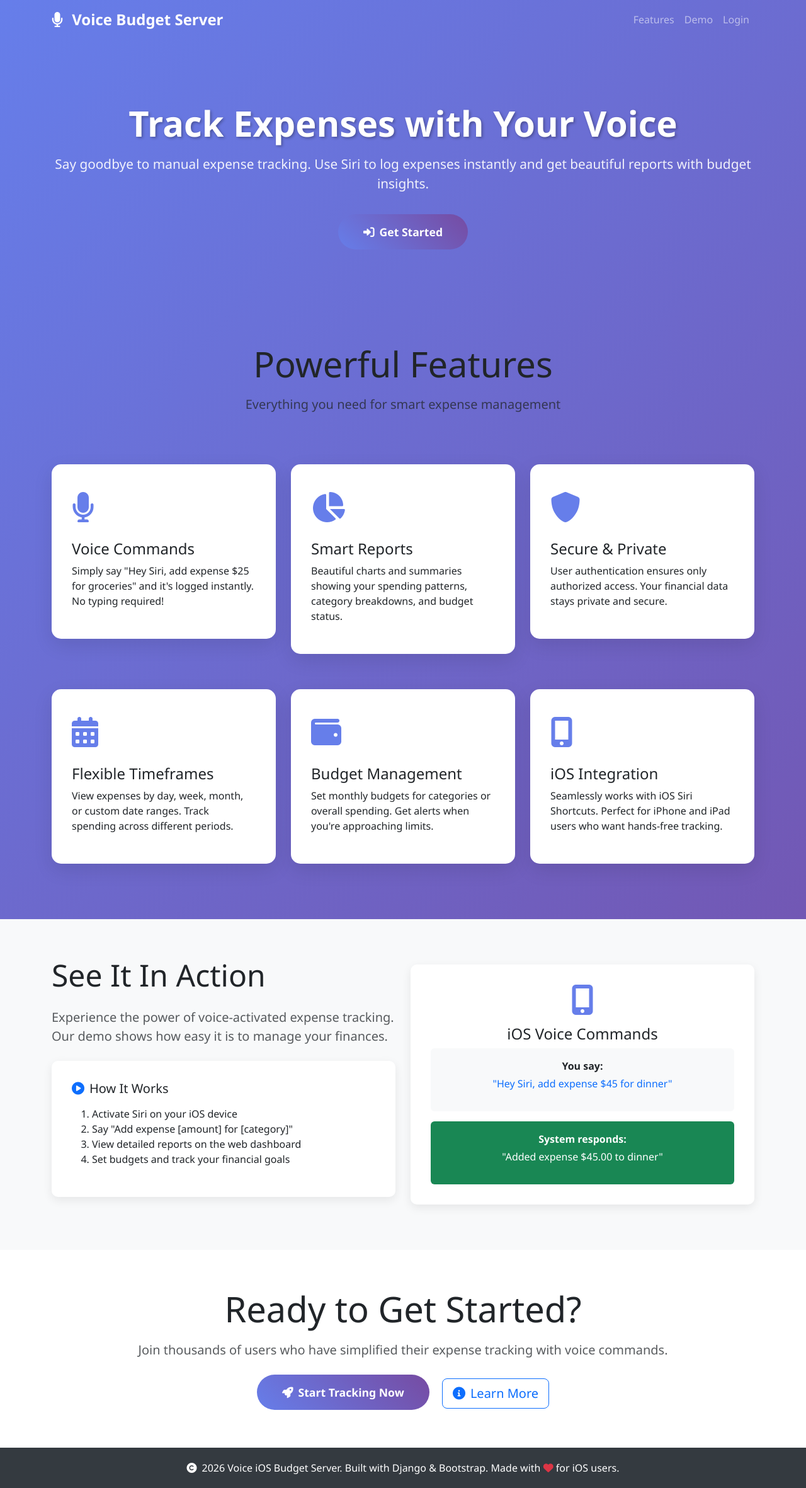
After one commit to Dewanik/voice-ios-budget-server, a Django app: page / in a window 1280 px wide. The commit adds this page. Shown: the whole page at 63% size. Run offline with Django 5.2, Linux system fonts and the light colour scheme.

Commit message:
auths, lands, and readme

```diff
--- a/apiAccess/apiAccess/urls.py
+++ b/apiAccess/apiAccess/urls.py
@@ -22,5 +22,5 @@ urlpatterns = [
     path("admin/", admin.site.urls),
     path('accounts/', include('django.contrib.auth.urls')),
     path('api/siri/', include('siriapi.urls')),
-    path('expenses/', include('expenses.urls')),
+    path('', include('expenses.urls')),
 ]
--- a/apiAccess/expenses/urls.py
+++ b/apiAccess/expenses/urls.py
@@ -4,10 +4,14 @@ from . import views
 app_name = 'expenses'
 
 urlpatterns = [
+    # Landing page at root
+    path('', views.landing_page, name='landing_page'),
+
+    # Expense reports (login required)
+    path('today/', views.expenses_today, name='expenses_today'),
     path('week/', views.expenses_week, name='expenses_week'),
     path('month/', views.expenses_month, name='expenses_month'),
     path('month/<str:year_month>/', views.expenses_month_specific, name='expenses_month_specific'),
     path('range/', views.expenses_range, name='expenses_range'),
-    path('today/', views.expenses_today, name='expenses_today'),
     path('budgets/', views.expenses_budgets, name='expenses_budgets'),
 ]
--- a/apiAccess/expenses/views.py
+++ b/apiAccess/expenses/views.py
@@ -7,10 +7,15 @@ from django.contrib.auth.decorators import login_required
 from siriapi.models import Expense, Budget
 
 
-def get_expenses_report(start_date, end_date, title):
-    expenses = Expense.objects.filter(created_at__date__range=(start_date, end_date)).order_by('-created_at')
+def landing_page(request):
+    """Public landing page showcasing the app features"""
+    return render(request, 'expenses/landing.html')
+
+
+def get_expenses_report(user, start_date, end_date, title):
+    expenses = Expense.objects.filter(user=user, created_at__date__range=(start_date, end_date)).order_by('-created_at')
     total = expenses.aggregate(total=Sum('amount'))['total'] or 0
-    totals_by_category = list(Expense.objects.filter(created_at__date__range=(start_date, end_date)).values('category').annotate(total=Sum('amount')).order_by('-total'))
+    totals_by_category = list(Expense.objects.filter(user=user, created_at__date__range=(start_date, end_date)).values('category').annotate(total=Sum('amount')).order_by('-total'))
     expenses_list = [
         {
             'id': e.id,
@@ -24,7 +29,7 @@ def get_expenses_report(start_date, end_date, title):
 
     # Budgets for the period (assuming monthly budgets)
     period_str = start_date.strftime('%Y-%m')
-    budgets = Budget.objects.filter(period=period_str)
+    budgets = Budget.objects.filter(user=user, period=period_str)
     overall_budget = budgets.filter(category='').first()
     category_budgets = {b.category: b.amount for b in budgets.exclude(category='')}
 
@@ -65,7 +70,7 @@ def expenses_week(request):
     monday = now - timedelta(days=now.weekday())
     start = monday.date()
     end = (monday + timedelta(days=6)).date()
-    context = get_expenses_report(start, end, "This Week's Expenses")
+    context = get_expenses_report(request.user, start, end, "This Week's Expenses")
     return render(request, 'expenses/report.html', context)
 
 
@@ -79,7 +84,7 @@ def expenses_month(request):
     now = timezone.now()
     start = now.replace(day=1).date()
     end = now.date()
-    context = get_expenses_report(start, end, "Current Month Expenses")
+    context = get_expenses_report(request.user, start, end, "Current Month Expenses")
     return render(request, 'expenses/report.html', context)
 
 
@@ -102,7 +107,7 @@ def expenses_month_specific(request, year_month=None):
         title = f"Expenses for {start.strftime('%B %Y')}"
     except ValueError:
         return render(request, 'expenses/error.html', {'error': 'Invalid month format. Use YYYY-MM'})
-    context = get_expenses_report(start, end, title)
+    context = get_expenses_report(request.user, start, end, title)
     return render(request, 'expenses/report.html', context)
 
 
@@ -128,7 +133,7 @@ def expenses_range(request):
         title = f"Expenses from {start.strftime('%B %d, %Y')} to {end.strftime('%B %d, %Y')}"
     except ValueError:
         return render(request, 'expenses/error.html', {'error': 'Invalid date format. Use YYYY-MM-DD'})
-    context = get_expenses_report(start, end, title)
+    context = get_expenses_report(request.user, start, end, title)
     return render(request, 'expenses/report.html', context)
 
 
@@ -136,7 +141,7 @@ def expenses_range(request):
 @login_required
 def expenses_today(request):
     today = timezone.now().date()
-    context = get_expenses_report(today, today, "Today's Expenses")
+    context = get_expenses_report(request.user, today, today, "Today's Expenses")
     return render(request, 'expenses/report.html', context)
 
 
@@ -152,16 +157,16 @@ def expenses_budgets(request):
             if period and amount:
                 try:
                     amount = float(amount)
-                    Budget.objects.get_or_create(period=period, category=category, defaults={'amount': amount})
+                    Budget.objects.get_or_create(user=request.user, period=period, category=category, defaults={'amount': amount})
                 except ValueError:
                     pass
         elif action == 'delete':
             budget_id = request.POST.get('budget_id')
             if budget_id:
-                Budget.objects.filter(id=budget_id).delete()
-        return redirect('/expenses/budgets/')
+                Budget.objects.filter(user=request.user, id=budget_id).delete()
+        return redirect('/budgets/')
 
-    budgets = Budget.objects.all().order_by('-created_at')
+    budgets = Budget.objects.filter(user=request.user).order_by('-created_at')
     context = {
         'title': 'Manage Budgets',
         'budgets': budgets,
--- a/apiAccess/templates/expenses/budgets.html
+++ b/apiAccess/templates/expenses/budgets.html
@@ -16,9 +16,9 @@
 
         <!-- Navigation -->
         <nav class="mb-4">
-            <a href="/expenses/today/" class="btn btn-outline-primary">Today</a>
-            <a href="/expenses/week/" class="btn btn-outline-primary">This Week</a>
-            <a href="/expenses/month/" class="btn btn-outline-primary">This Month</a>
+            <a href="/today/" class="btn btn-outline-primary">Today</a>
+            <a href="/week/" class="btn btn-outline-primary">This Week</a>
+            <a href="/month/" class="btn btn-outline-primary">This Month</a>
         </nav>
 
         <!-- Add Budget Form -->
--- /dev/null
+++ b/apiAccess/templates/expenses/landing.html
@@ -0,0 +1,268 @@
+<!DOCTYPE html>
+<html lang="en">
+<head>
+    <meta charset="UTF-8">
+    <meta name="viewport" content="width=device-width, initial-scale=1.0">
+    <title>Voice iOS Budget Server - Smart Expense Tracking with Siri</title>
+    <meta name="description" content="Track expenses effortlessly with voice commands using Siri. Beautiful reports, budget management, and secure access for iOS users.">
+    <link href="https://cdn.jsdelivr.net/npm/bootstrap@5.3.0/dist/css/bootstrap.min.css" rel="stylesheet">
+    <link href="https://cdnjs.cloudflare.com/ajax/libs/font-awesome/6.0.0/css/all.min.css" rel="stylesheet">
+    <style>
+        body {
+            background: linear-gradient(135deg, #667eea 0%, #764ba2 100%);
+            min-height: 100vh;
+            font-family: 'Segoe UI', Tahoma, Geneva, Verdana, sans-serif;
+        }
+        .hero-section {
+            padding: 100px 0;
+            color: white;
+            text-align: center;
+        }
+        .hero-section h1 {
+            font-size: 3.5rem;
+            font-weight: 700;
+            margin-bottom: 1rem;
+            text-shadow: 2px 2px 4px rgba(0,0,0,0.3);
+        }
+        .hero-section p {
+            font-size: 1.3rem;
+            margin-bottom: 2rem;
+            opacity: 0.9;
+        }
+        .feature-card {
+            background: white;
+            border-radius: 15px;
+            padding: 2rem;
+            margin: 1rem 0;
+            box-shadow: 0 10px 30px rgba(0,0,0,0.1);
+            transition: transform 0.3s ease;
+        }
+        .feature-card:hover {
+            transform: translateY(-5px);
+        }
+        .feature-icon {
+            font-size: 3rem;
+            color: #667eea;
+            margin-bottom: 1rem;
+        }
+        .cta-section {
+            background: white;
+            padding: 60px 0;
+            text-align: center;
+        }
+        .btn-custom {
+            background: linear-gradient(45deg, #667eea, #764ba2);
+            border: none;
+            padding: 15px 40px;
+            font-size: 1.1rem;
+            font-weight: 600;
+            border-radius: 50px;
+            color: white;
+            text-decoration: none;
+            display: inline-block;
+            transition: all 0.3s ease;
+        }
+        .btn-custom:hover {
+            transform: translateY(-2px);
+            box-shadow: 0 10px 25px rgba(102, 126, 234, 0.3);
+            color: white;
+            text-decoration: none;
+        }
+        .demo-section {
+            background: #f8f9fa;
+            padding: 60px 0;
+        }
+        .demo-card {
+            background: white;
+            border-radius: 10px;
+            padding: 2rem;
+            box-shadow: 0 5px 15px rgba(0,0,0,0.08);
+        }
+        .navbar-brand {
+            font-weight: 700;
+            font-size: 1.5rem;
+        }
+        .footer {
+            background: #343a40;
+            color: white;
+            padding: 20px 0;
+            text-align: center;
+        }
+    </style>
+</head>
+<body>
+    <!-- Navigation -->
+    <nav class="navbar navbar-expand-lg navbar-dark bg-transparent">
+        <div class="container">
+            <a class="navbar-brand" href="#">
+                <i class="fas fa-microphone me-2"></i>
+                Voice Budget Server
+            </a>
+            <button class="navbar-toggler" type="button" data-bs-toggle="collapse" data-bs-target="#navbarNav">
+                <span class="navbar-toggler-icon"></span>
+            </button>
+            <div class="collapse navbar-collapse" id="navbarNav">
+                <ul class="navbar-nav ms-auto">
+                    <li class="nav-item">
+                        <a class="nav-link" href="#features">Features</a>
+                    </li>
+                    <li class="nav-item">
+                        <a class="nav-link" href="#demo">Demo</a>
+                    </li>
+                    <li class="nav-item">
+                        <a class="nav-link" href="/accounts/login/">Login</a>
+                    </li>
+                </ul>
+            </div>
+        </div>
+    </nav>
+
+    <!-- Hero Section -->
+    <section class="hero-section">
+        <div class="container">
+            <h1>Track Expenses with Your Voice</h1>
+            <p class="lead">Say goodbye to manual expense tracking. Use Siri to log expenses instantly and get beautiful reports with budget insights.</p>
+            <a href="/accounts/login/" class="btn-custom">
+                <i class="fas fa-sign-in-alt me-2"></i>Get Started
+            </a>
+        </div>
+    </section>
+
+    <!-- Features Section -->
+    <section id="features" class="py-5">
+        <div class="container">
+            <div class="row text-center mb-5">
+                <div class="col-12">
+                    <h2 class="display-4 text-dark mb-3">Powerful Features</h2>
+                    <p class="lead text-muted">Everything you need for smart expense management</p>
+                </div>
+            </div>
+            <div class="row">
+                <div class="col-md-4 mb-4">
+                    <div class="feature-card">
+                        <div class="feature-icon">
+                            <i class="fas fa-microphone"></i>
+                        </div>
+                        <h4>Voice Commands</h4>
+                        <p>Simply say "Hey Siri, add expense $25 for groceries" and it's logged instantly. No typing required!</p>
+                    </div>
+                </div>
+                <div class="col-md-4 mb-4">
+                    <div class="feature-card">
+                        <div class="feature-icon">
+                            <i class="fas fa-chart-pie"></i>
+                        </div>
+                        <h4>Smart Reports</h4>
+                        <p>Beautiful charts and summaries showing your spending patterns, category breakdowns, and budget status.</p>
+                    </div>
+                </div>
+                <div class="col-md-4 mb-4">
+                    <div class="feature-card">
+                        <div class="feature-icon">
+                            <i class="fas fa-shield-alt"></i>
+                        </div>
+                        <h4>Secure & Private</h4>
+                        <p>User authentication ensures only authorized access. Your financial data stays private and secure.</p>
+                    </div>
+                </div>
+                <div class="col-md-4 mb-4">
+                    <div class="feature-card">
+                        <div class="feature-icon">
+                            <i class="fas fa-calendar-alt"></i>
+                        </div>
+                        <h4>Flexible Timeframes</h4>
+                        <p>View expenses by day, week, month, or custom date ranges. Track spending across different periods.</p>
+                    </div>
+                </div>
+                <div class="col-md-4 mb-4">
+                    <div class="feature-card">
+                        <div class="feature-icon">
+                            <i class="fas fa-wallet"></i>
+                        </div>
+                        <h4>Budget Management</h4>
+                        <p>Set monthly budgets for categories or overall spending. Get alerts when you're approaching limits.</p>
+                    </div>
+                </div>
+                <div class="col-md-4 mb-4">
+                    <div class="feature-card">
+                        <div class="feature-icon">
+                            <i class="fas fa-mobile-alt"></i>
+                        </div>
+                        <h4>iOS Integration</h4>
+                        <p>Seamlessly works with iOS Siri Shortcuts. Perfect for iPhone and iPad users who want hands-free tracking.</p>
+                    </div>
+                </div>
+            </div>
+        </div>
+    </section>
+
+    <!-- Demo Section -->
+    <section id="demo" class="demo-section">
+        <div class="container">
+            <div class="row align-items-center">
+                <div class="col-lg-6 mb-4">
+                    <h2 class="display-5 text-dark mb-4">See It In Action</h2>
+                    <p class="lead text-muted mb-4">
+                        Experience the power of voice-activated expense tracking. Our demo shows how easy it is to manage your finances.
+                    </p>
+                    <div class="demo-card">
+                        <h5><i class="fas fa-play-circle text-primary me-2"></i>How It Works</h5>
+                        <ol class="text-start mt-3">
+                            <li>Activate Siri on your iOS device</li>
+                            <li>Say "Add expense [amount] for [category]"</li>
+                            <li>View detailed reports on the web dashboard</li>
+                            <li>Set budgets and track your financial goals</li>
+                        </ol>
+                    </div>
+                </div>
+                <div class="col-lg-6">
+                    <div class="demo-card text-center">
+                        <i class="fas fa-mobile-screen-button feature-icon"></i>
+                        <h4>iOS Voice Commands</h4>
+                        <div class="bg-light p-3 rounded mb-3">
+                            <p class="mb-1"><strong>You say:</strong></p>
+                            <p class="text-primary">"Hey Siri, add expense $45 for dinner"</p>
+                        </div>
+                        <div class="bg-success text-white p-3 rounded">
+                            <p class="mb-1"><strong>System responds:</strong></p>
+                            <p>"Added expense $45.00 to dinner"</p>
+                        </div>
+                    </div>
+                </div>
+            </div>
+        </div>
+    </section>
+
+    <!-- CTA Section -->
+    <section class="cta-section">
+        <div class="container">
+            <div class="row">
+                <div class="col-12">
+                    <h2 class="display-4 mb-3">Ready to Get Started?</h2>
+                    <p class="lead text-muted mb-4">
+                        Join thousands of users who have simplified their expense tracking with voice commands.
+                    </p>
+                    <a href="/accounts/login/" class="btn-custom me-3">
+                        <i class="fas fa-rocket me-2"></i>Start Tracking Now
+                    </a>
+                    <a href="#features" class="btn btn-outline-primary btn-lg">
+                        <i class="fas fa-info-circle me-2"></i>Learn More
+                    </a>
+                </div>
+            </div>
+        </div>
+    </section>
+
+    <!-- Footer -->
+    <footer class="footer">
+        <div class="container">
+            <p class="mb-0">
+                <i class="fas fa-copyright me-2"></i>2026 Voice iOS Budget Server.
+                Built with Django & Bootstrap. Made with <i class="fas fa-heart text-danger"></i> for iOS users.
+            </p>
+        </div>
+    </footer>
+
+    <script src="https://cdn.jsdelivr.net/npm/bootstrap@5.3.0/dist/js/bootstrap.bundle.min.js"></script>
+</body>
+</html>
```
Also changed, not shown: apiAccess/siriapi/models.py (+6 -4 lines), apiAccess/siriapi/views.py (+28 -5 lines), apiAccess/templates/expenses/report.html (+4 -4 lines), README.md, apiAccess/db.sqlite3, apiAccess/siriapi/migrations/0003_auto_20260106_0556.py (added).
